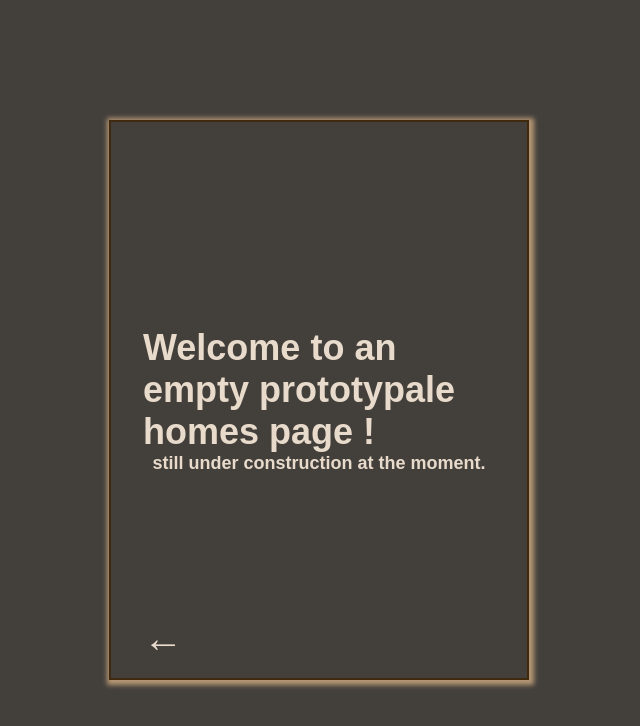
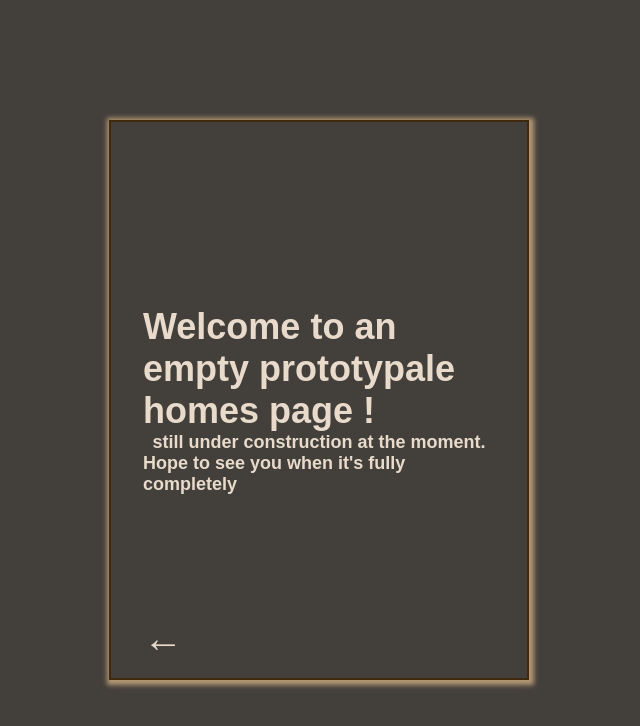
Before and after one commit to marknnes/test, a plain HTML site: page home.html in a window 1280 px wide. Shown: the whole page, without its empty margins (321-961 px from the left). Drawn offline with Linux system fonts and the light colour scheme.

Commit message:
added one paragraph, hope to see..

```diff
--- a/home.html
+++ b/home.html
@@ -11,7 +11,9 @@
         <div class="welcome-page flxc">
             <h1>  Welcome to an empty prototypale homes page !</h1>
             <p> still under construction  at the moment.</p>
+            <p> Hope to see you when it's fully completely</p>
             <div class="arrow"><a href="./index.html" class="arrow-a"> &larr; </a></div>
+
         </div>
     </div>
 </body>
```
